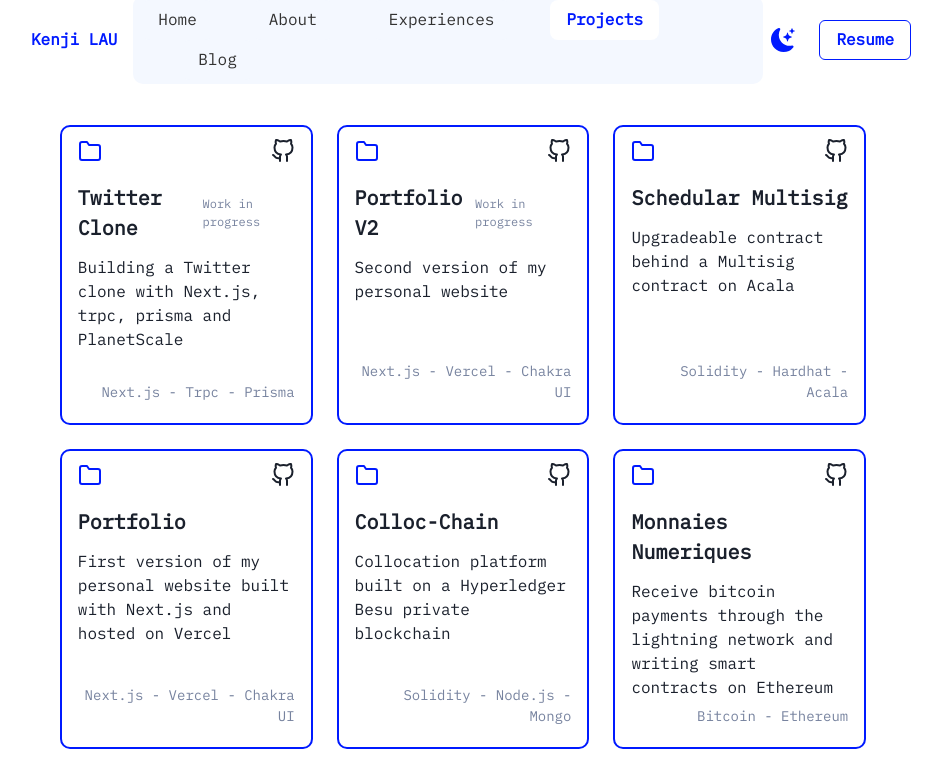
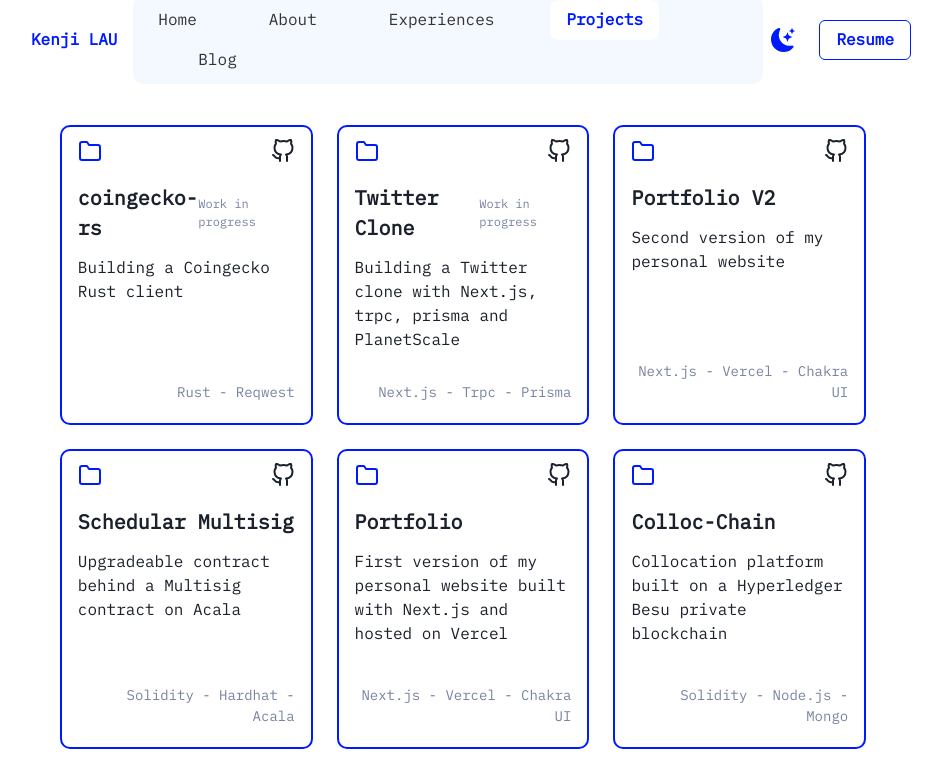
Before and after one commit to krouspy/portfolio-v2, a Next.js app: page /projects in a window 1280 px wide. Shown: the top 771 px of the page, without its empty margins (177-1119 px from the left). Built offline with nearby package versions, Linux system fonts and the light colour scheme.

Commit message:
move projects info in constants folder + add coingecko-rs

```diff
--- a/constants/index.ts
+++ b/constants/index.ts
@@ -1,3 +1,5 @@
+import { IProjectCard } from '@/types';
+
 export const colors = {
   white: '#fff',
   black: '#323232',
@@ -26,3 +28,72 @@
       'https://www.crunchyroll.com/that-time-i-got-reincarnated-as-a-slime',
   },
 };
+
+export const projects: IProjectCard[] = [
+  {
+    title: 'coingecko-rs',
+    description: 'Building a Coingecko Rust client',
+    inProgress: true,
+    github: 'https://github.com/krouspy/coingecko-rs',
+    technologies: ['Rust', 'Reqwest'],
+  },
+  {
+    title: 'Twitter Clone',
+    description: 'Building a Twitter clone with Next.js, trpc, prisma and PlanetScale',
+    inProgress: true,
+    github: 'https://github.com/krouspy/twitter-clone',
+    technologies: ['Next.js', 'Trpc', 'Prisma'],
+  },
+  {
+    title: 'Portfolio V2',
+    description: 'Second version of my personal website',
+    inProgress: false,
+    github: 'https://github.com/krouspy/portfolio-v2',
+    technologies: ['Next.js', 'Vercel', 'Chakra UI'],
+  },
+  {
+    title: 'Schedular Multisig',
+    description: 'Upgradeable contract behind a Multisig contract on Acala',
+    inProgress: false,
+    github: 'https://github.com/krouspy/schedular-multisig',
+    technologies: ['Solidity', 'Hardhat', 'Acala'],
+  },
+  {
+    title: 'Portfolio',
+    description: 'First version of my personal website built with Next.js and hosted on Vercel',
+    inProgress: false,
+    github: 'https://github.com/krouspy/portfolio',
+    technologies: ['Next.js', 'Vercel', 'Chakra UI'],
+  },
+  {
+    title: 'Colloc-Chain',
+    description: 'Collocation platform built on a Hyperledger Besu private blockchain',
+    inProgress: false,
+    github: 'https://github.com/colloc-chain',
+    technologies: ['Solidity', 'Node.js', 'Mongo'],
+  },
+  {
+    title: 'Monnaies Numeriques',
+    description:
+      'Receive bitcoin payments through the lightning network and writing smart contracts on Ethereum',
+    inProgress: false,
+    github: 'https://github.com/krouspy/monnaies-numeriques',
+    technologies: ['Bitcoin', 'Ethereum'],
+  },
+  {
+    title: 'Ethereum - Selfish Mining',
+    description: 'Website that explains how selfish mining on Ethereum works and its impact',
+    inProgress: false,
+    github: 'https://github.com/krouspy/selfish-mining',
+    website: 'https://krouspy.selfish-mining.com/',
+    technologies: ['Ethereum', 'React', 'Netlify'],
+  },
+  {
+    title: 'CLightning',
+    description:
+      'Documentation explaining how to write a plugin in python for the Clightning client',
+    inProgress: false,
+    github: 'https://github.com/krouspy/clightning-plugin',
+    technologies: ['Lightning', 'Python'],
+  },
+];
--- a/pages/projects.tsx
+++ b/pages/projects.tsx
@@ -1,7 +1,7 @@
 import type { NextPage } from 'next';
 import { Stack, Grid, GridItem } from '@chakra-ui/react';
 import { ProjectCard } from '@/components';
-import { IProjectCard } from '@/types';
+import { projects } from '@/constants';
 
 const Projects: NextPage = () => {
   return (
@@ -10,8 +10,8 @@
         templateColumns={{ base: 'repeat(1, 1fr)', md: 'repeat(2, 1fr)', xl: 'repeat(3, 1fr)' }}
         gap="6"
       >
-        {projects.map(({ id, title, description, inProgress, github, website, technologies }) => (
-          <GridItem key={id} colSpan={1}>
+        {projects.map(({ title, description, inProgress, github, website, technologies }) => (
+          <GridItem key={title} colSpan={1}>
             <ProjectCard
               title={title}
               description={description}
@@ -28,73 +28,3 @@
 };
 
 export default Projects;
-
-const projects: IProjectCard[] = [
-  {
-    id: 0,
-    title: 'Twitter Clone',
-    description: 'Building a Twitter clone with Next.js, trpc, prisma and PlanetScale',
-    inProgress: true,
-    github: 'https://github.com/krouspy/twitter-clone',
-    technologies: ['Next.js', 'Trpc', 'Prisma'],
-  },
-  {
-    id: 1,
-    title: 'Portfolio V2',
-    description: 'Second version of my personal website',
-    inProgress: true,
-    github: 'https://github.com/krouspy/portfolio-v2',
-    technologies: ['Next.js', 'Vercel', 'Chakra UI'],
-  },
-  {
-    id: 2,
-    title: 'Schedular Multisig',
-    description: 'Upgradeable contract behind a Multisig contract on Acala',
-    inProgress: false,
-    github: 'https://github.com/krouspy/schedular-multisig',
-    technologies: ['Solidity', 'Hardhat', 'Acala'],
-  },
-  {
-    id: 3,
-    title: 'Portfolio',
-    description: 'First version of my personal website built with Next.js and hosted on Vercel',
-    inProgress: false,
-    github: 'https://github.com/krouspy/portfolio',
-    technologies: ['Next.js', 'Vercel', 'Chakra UI'],
-  },
-  {
-    id: 4,
-    title: 'Colloc-Chain',
-    description: 'Collocation platform built on a Hyperledger Besu private blockchain',
-    inProgress: false,
-    github: 'https://github.com/colloc-chain',
-    technologies: ['Solidity', 'Node.js', 'Mongo'],
-  },
-  {
-    id: 5,
-    title: 'Monnaies Numeriques',
-    description:
-      'Receive bitcoin payments through the lightning network and writing smart contracts on Ethereum',
-    inProgress: false,
-    github: 'https://github.com/krouspy/monnaies-numeriques',
-    technologies: ['Bitcoin', 'Ethereum'],
-  },
-  {
-    id: 6,
-    title: 'Ethereum - Selfish Mining',
-    description: 'Website that explains how selfish mining on Ethereum works and its impact',
-    inProgress: false,
-    github: 'https://github.com/krouspy/selfish-mining',
-    website: 'https://krouspy.selfish-mining.com/',
-    technologies: ['Ethereum', 'React', 'Netlify'],
-  },
-  {
-    id: 7,
-    title: 'CLightning',
-    description:
-      'Documentation explaining how to write a plugin in python for the Clightning client',
-    inProgress: false,
-    github: 'https://github.com/krouspy/clightning-plugin',
-    technologies: ['Lightning', 'Python'],
-  },
-];
```
